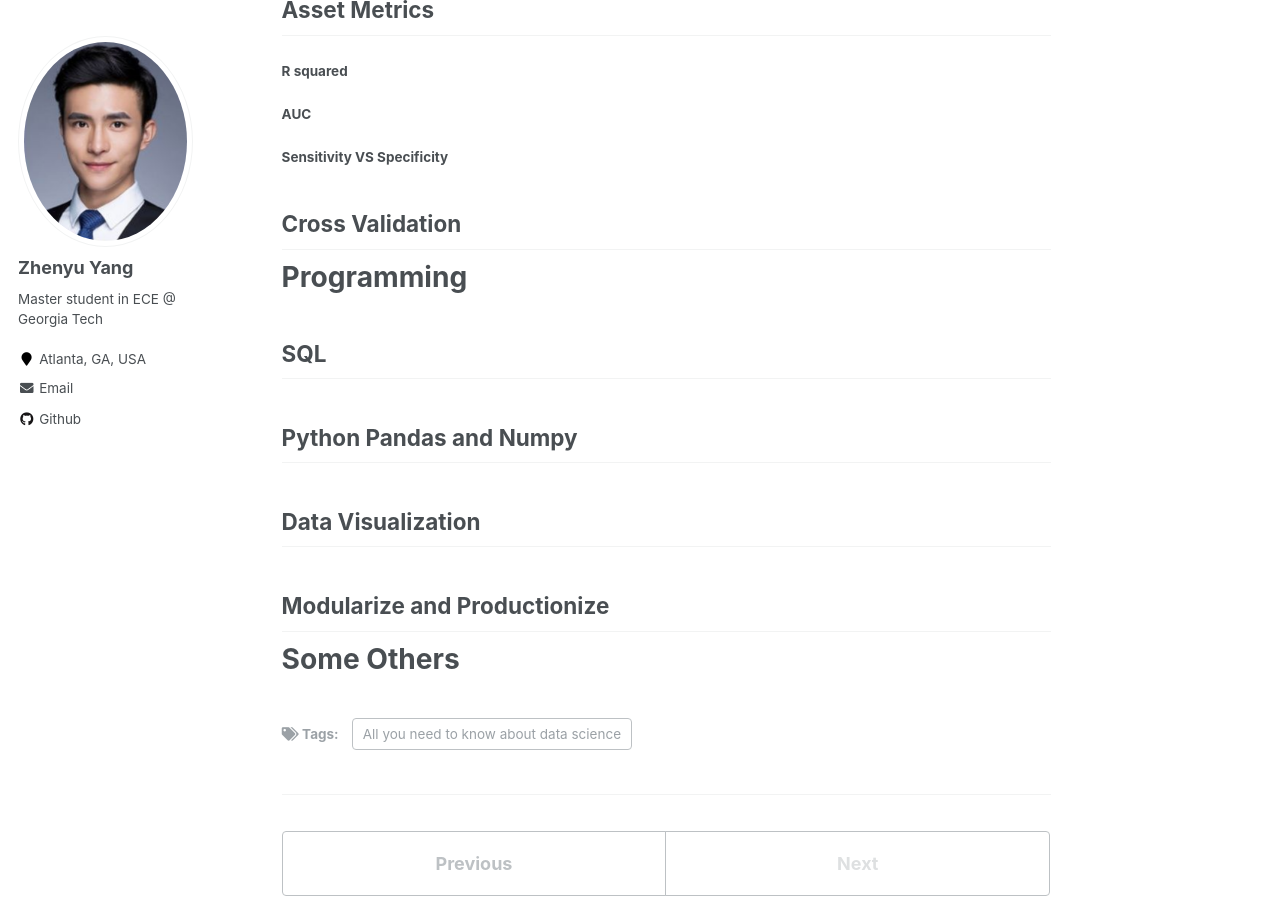
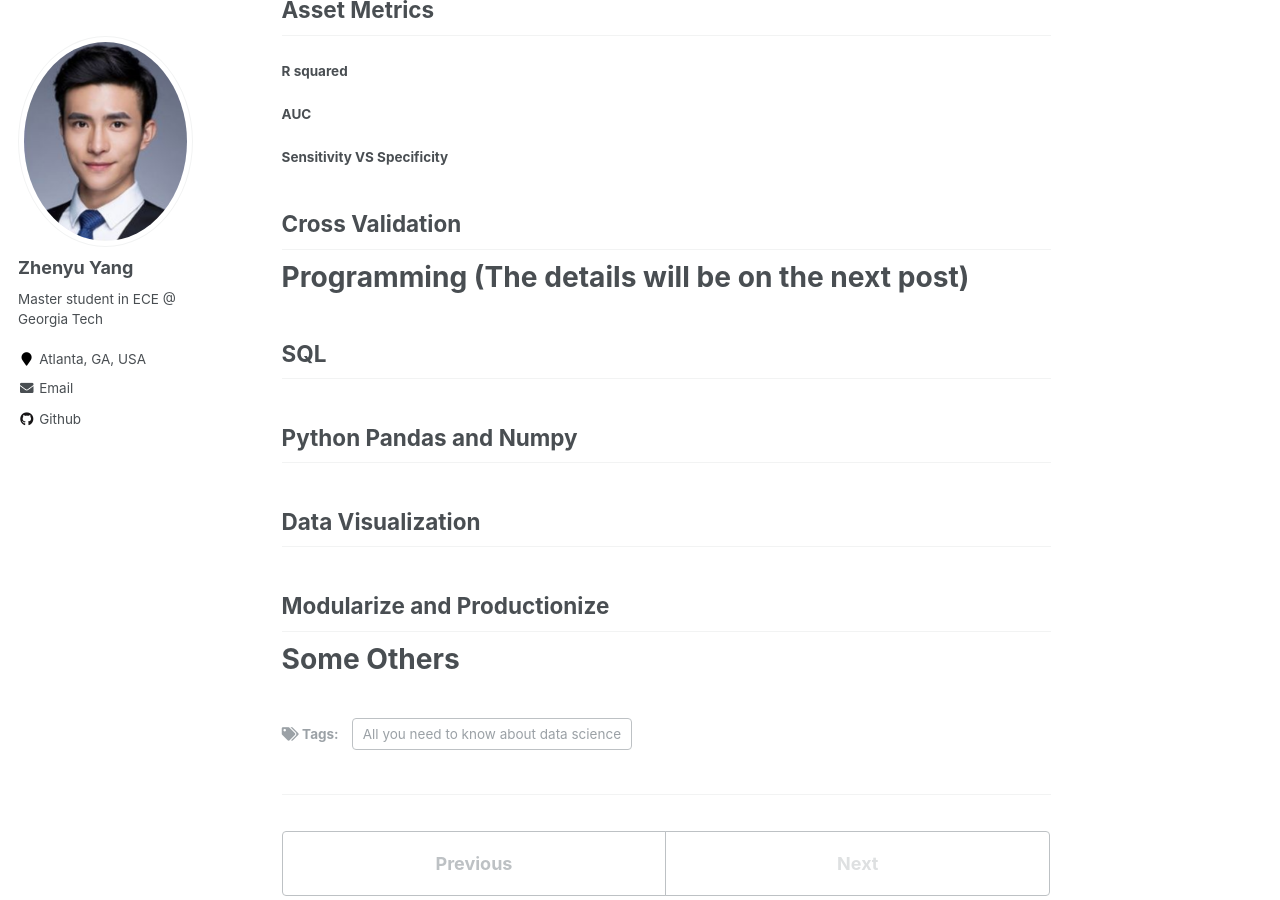
Before and after one commit to azpeteryang/azpeteryang.github.io, a Jekyll site: the page built from _posts/2020-05-22-blog-post-6.md, in a window 1280 px wide and 900 px high, scrolled down 1966 px. Built offline with Jekyll 4.4.1, drawn with Linux system fonts in a browser that asks for light colours; a file with an impossible date is left out.

Commit message:
Update 2020-05-22-blog-post-6.md

```diff
--- a/_posts/2020-05-22-blog-post-6.md
+++ b/_posts/2020-05-22-blog-post-6.md
@@ -192,7 +192,7 @@ tags:
 
 
 
-# Programming
+# Programming (The details will be on the next post)
 ## SQL
 ## Python Pandas and Numpy
 ## Data Visualization
```
